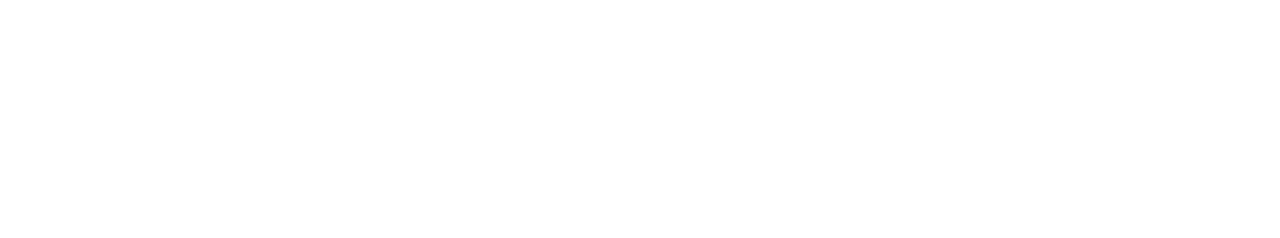
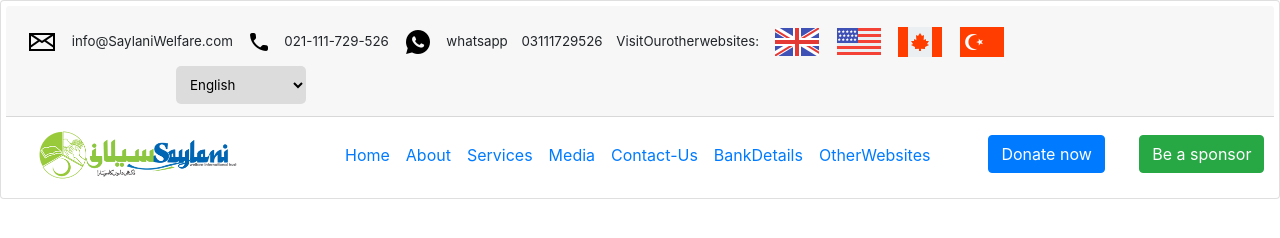
Before and after one commit to shoaibsaeedsaifi/saylani-welfare, a plain HTML site: page index.html in a window 1280 px wide. Drawn offline with nearby package versions, Linux system fonts and the light colour scheme.

Commit message:
done with bootstrap

```diff
--- a/index.html
+++ b/index.html
@@ -4,9 +4,65 @@
     <meta charset="UTF-8">
     <meta name="viewport" content="width=device-width, initial-scale=1.0">
     <title>saylani</title>
+    <link rel="stylesheet" href="https://cdn.jsdelivr.net/npm/bootstrap@4.4.1/dist/css/bootstrap.min.css" integrity="sha384-Vkoo8x4CGsO3+Hhxv8T/Q5PaXtkKtu6ug5TOeNV6gBiFeWPGFN9MuhOf23Q9Ifjh" crossorigin="anonymous">
+</head>
+<body >
+    <div class="card" style="font-size: smaller; word-spacing: 10px; ; padding: 5px;">
+        <div class="card-header">
+          <img src="./icons/email.png" alt="eamil">  info@SaylaniWelfare.com <img src="./icons/phone.png" alt="phone"> 021-111-729-526
+          <img src="./icons/whatsapp.png" alt="whatsapp">
+             whatsapp
+             03111729526
+             VisitOurotherwebsites:
+             <a href=""><img src="./icons/uk.png" alt="ukimage"> </a>
+             <a href=""><img src="./icons/usa.png" alt="USA"> </a>
+             <a href=""><img src="./icons/canada.png" alt="canada"> </a>
+             <a href=""><img src="./icons/turkey.png" alt="turkey"> </a>
+             <select style="margin-left: 150px; padding: 10px; border: 1px; border-radius: 5px; width: 130px;background-color: gainsboro;" name="" id="">
+              <option value="">English</option>
+              <option value="">Pashto</option>
+              <option value="">Urdu</option>
+             </select>
+          </div>
+          <nav class="navbar navbar-expand-lg bg-body-tertiary">
+            <div class="container-fluid">
+              <a class="navbar-brand" href=""><img style="width: 200px; height: 50px;" src="./icons/saylani-logo.png" alt=""></a>
+              <button class="navbar-toggler" type="button" data-bs-toggle="collapse" data-bs-target="#navbarNav" aria-controls="navbarNav" aria-expanded="false" aria-label="Toggle navigation">
+                <span class="navbar-toggler-icon"></span>
+              </button>
+              <div style="margin-left: 300px; word-spacing: 30px; font-size: larger; position: fixed;" class="collapse navbar-collapse" id="navbarNav">
+                <ul class="navbar-nav">
+                  <li class="nav-item">
+                    <a class="nav-link active" aria-current="page" href="#">Home</a>
+                  </li>
+                  <li class="nav-item">
+                    <a class="nav-link" href="#">About</a>
+                  </li>
+                  <li class="nav-item">
+                    <a class="nav-link" href="#">Services</a>
+                  </li>
+                  <li class="nav-item">
+                    <a class="nav-link" href="#">Media</a>
+                  </li>
+                  <li class="nav-item">
+                    <a class="nav-link" href="#">Contact-Us</a>
+                  </li>
+                  <li class="nav-item">
+                    <a class="nav-link" href="#">BankDetails</a>
+                  </li>
+                  <li class="nav-item">
+                    <a class="nav-link" href="#">OtherWebsites</a>
+                  </li>
+                  <div style=" margin-left: 50px;">
+                    <button type="button" class="btn btn-primary">Donate now</button>
+                  <button  type="button" class="btn btn-success">Be a sponsor</button>
 
-</head>
-<body>
+                  </div>
+                </ul>
+              </div>
+            </div>
+          </nav>
 
+               </div>
 </body>
 </html>
```
Also changed, not shown: icons/canada.png (added), icons/email.png (added), icons/phone.png (added), icons/rashon.png (added), icons/saylani-logo.png (added), icons/turkey.png (added), icons/uk.png (added), icons/usa.png (added), icons/whatsapp.png (added).
